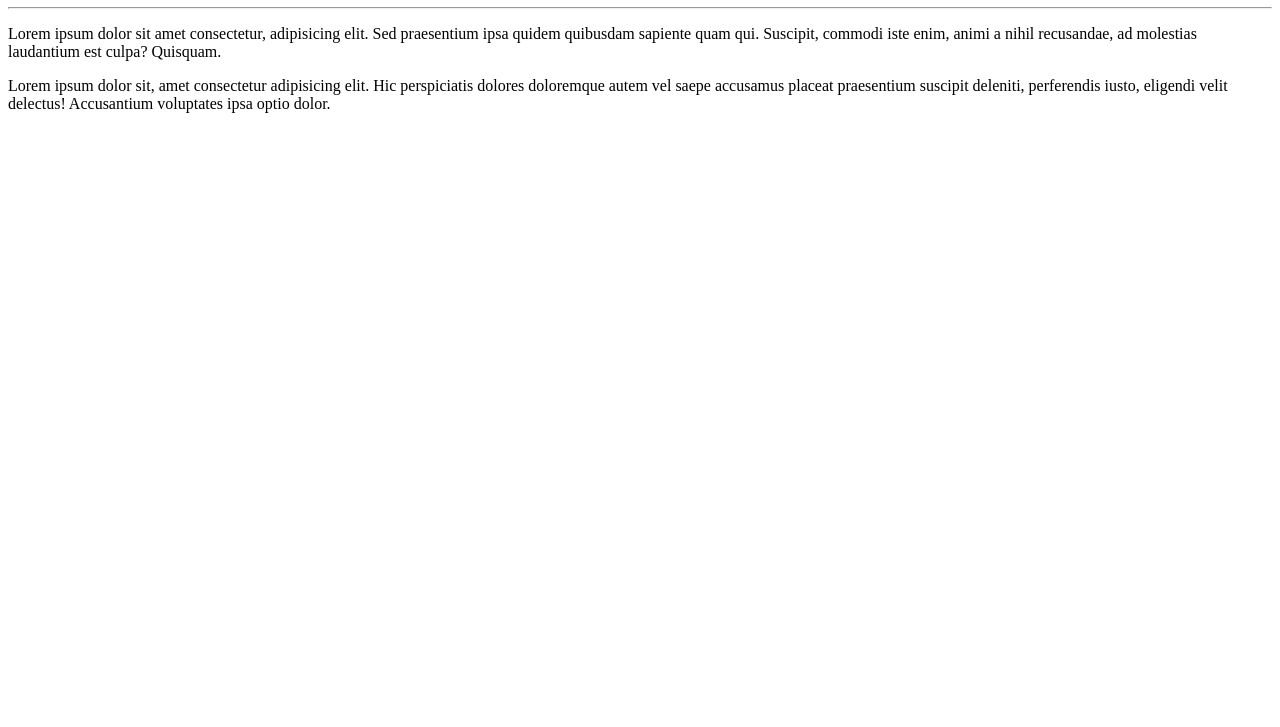
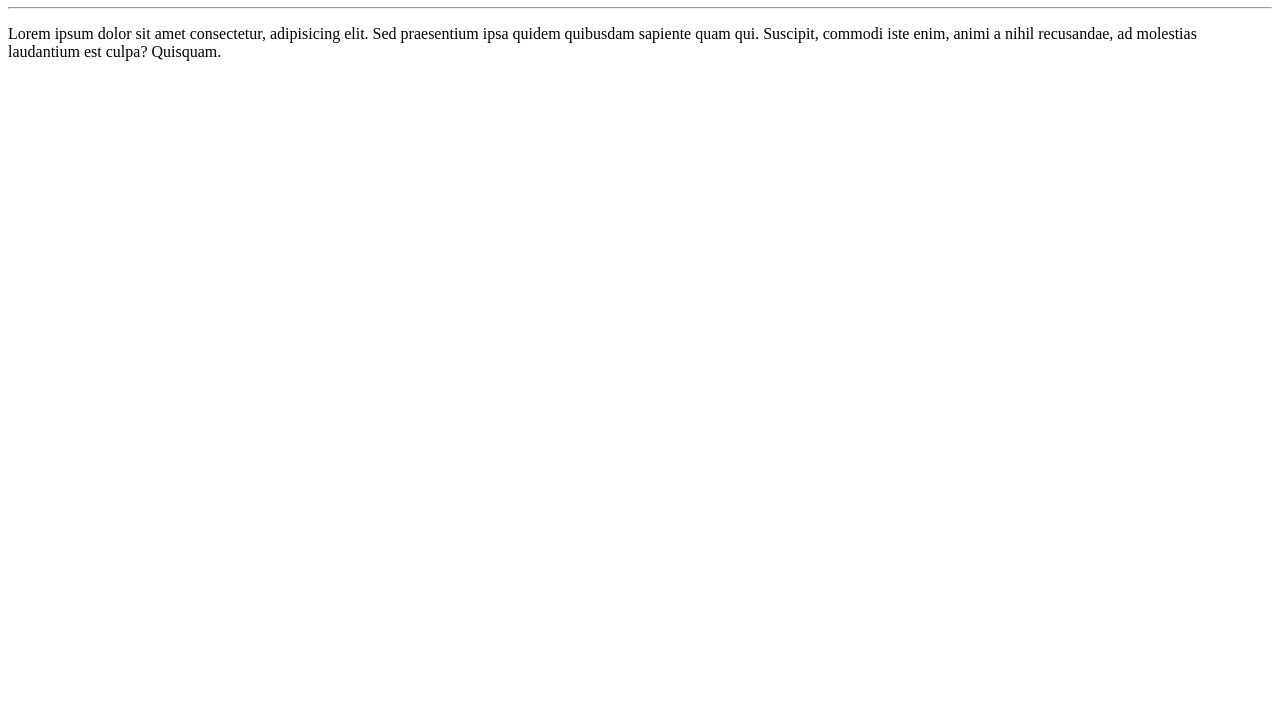
Before and after one commit to CARLOSEDUARDOSA/Ola-Mundo, a plain HTML site: page site-exemplo/index.html in a window 1280 px wide. Shown: the part 73-800 px from the top of the page. Drawn offline with Linux system fonts and the light colour scheme.

Commit message:
Update index.html

```diff
--- a/site-exemplo/index.html
+++ b/site-exemplo/index.html
@@ -12,6 +12,6 @@
 
     <p>Lorem ipsum dolor sit amet consectetur, adipisicing elit. Sed praesentium ipsa quidem quibusdam sapiente quam qui. Suscipit, commodi iste enim, animi a nihil recusandae, ad molestias laudantium est culpa? Quisquam.</p>
 
-    <p>Lorem ipsum dolor sit, amet consectetur adipisicing elit. Hic perspiciatis dolores doloremque autem vel saepe accusamus placeat praesentium suscipit deleniti, perferendis iusto, eligendi velit delectus! Accusantium voluptates ipsa optio dolor.</p>
+    <p></p>
 </body>
 </html>
```
